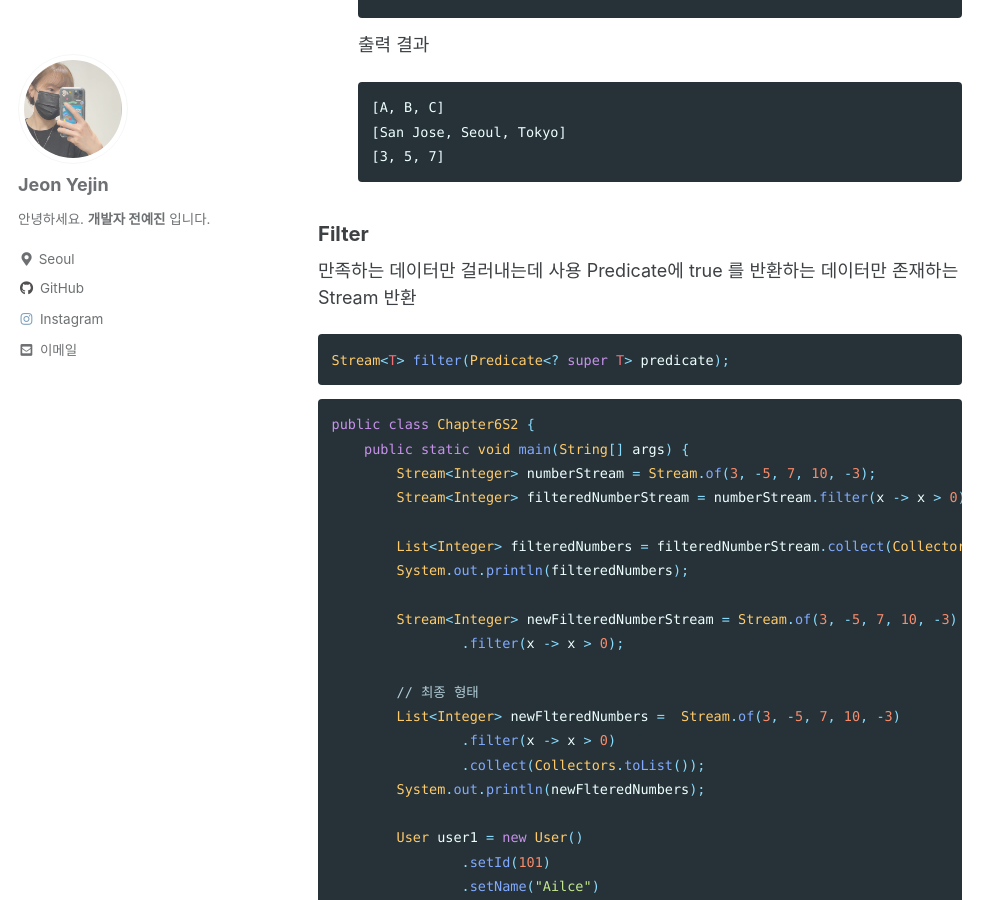
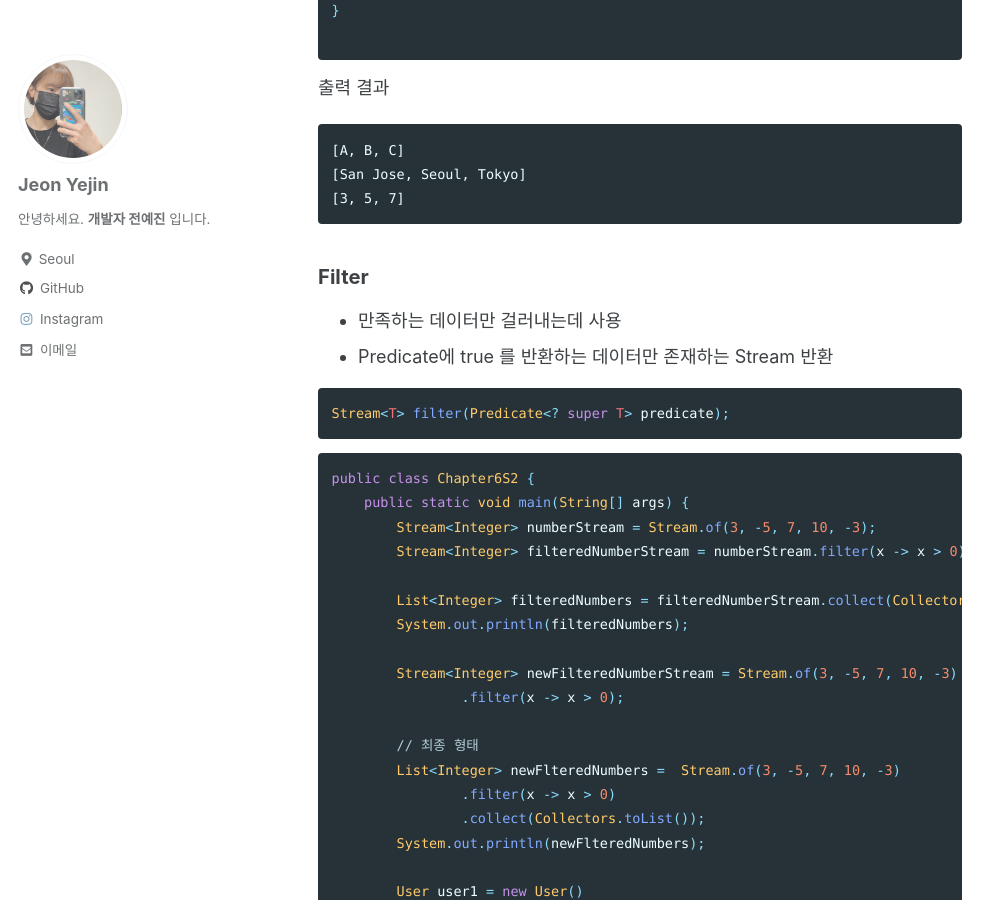
Before and after one commit to yejin-jeon-developer/git-page, a Jekyll site: the page built from _posts/java/2022-05-19-java-stream-5.md, in a window 1280 px wide and 900 px high, scrolled down 812 px. Shown: the whole window, without its empty margins (0-1007 px from the left). Built offline with Jekyll 4.4.1, drawn with Linux system fonts in a browser that asks for light colours; cached includes are drawn as plain includes.

````diff
--- a/_posts/java/2022-05-19-java-stream-5.md
+++ b/_posts/java/2022-05-19-java-stream-5.md
@@ -9,6 +9,7 @@ categories:
 - Collection 형태의 데이터를 람다를 이용해 간결하고 직관적으로 프로세스 해줌
 - 기존 loop 대체
 - 손쉽게 병렬 처리
+
 ```java
 public class Chapter6S1 {
     public static void main(String[] args) {
@@ -27,6 +28,7 @@ public class Chapter6S1 {
         System.out.println(numberList);
     }
 }
+
 ```
 출력 결과
 ```
@@ -36,11 +38,13 @@ public class Chapter6S1 {
 ```
 
 ### Filter
-만족하는 데이터만 걸러내는데 사용
-Predicate에 true 를 반환하는 데이터만 존재하는 Stream 반환
++ 만족하는 데이터만 걸러내는데 사용
++ Predicate에 true 를 반환하는 데이터만 존재하는 Stream 반환
+
 ```java
 Stream<T> filter(Predicate<? super T> predicate);
 ```
+
 ```java
 public class Chapter6S2 {
     public static void main(String[] args) {
````
Also changed, not shown: _posts/java/2022-05-24-java-stream-6.md (+2 -0 lines).
